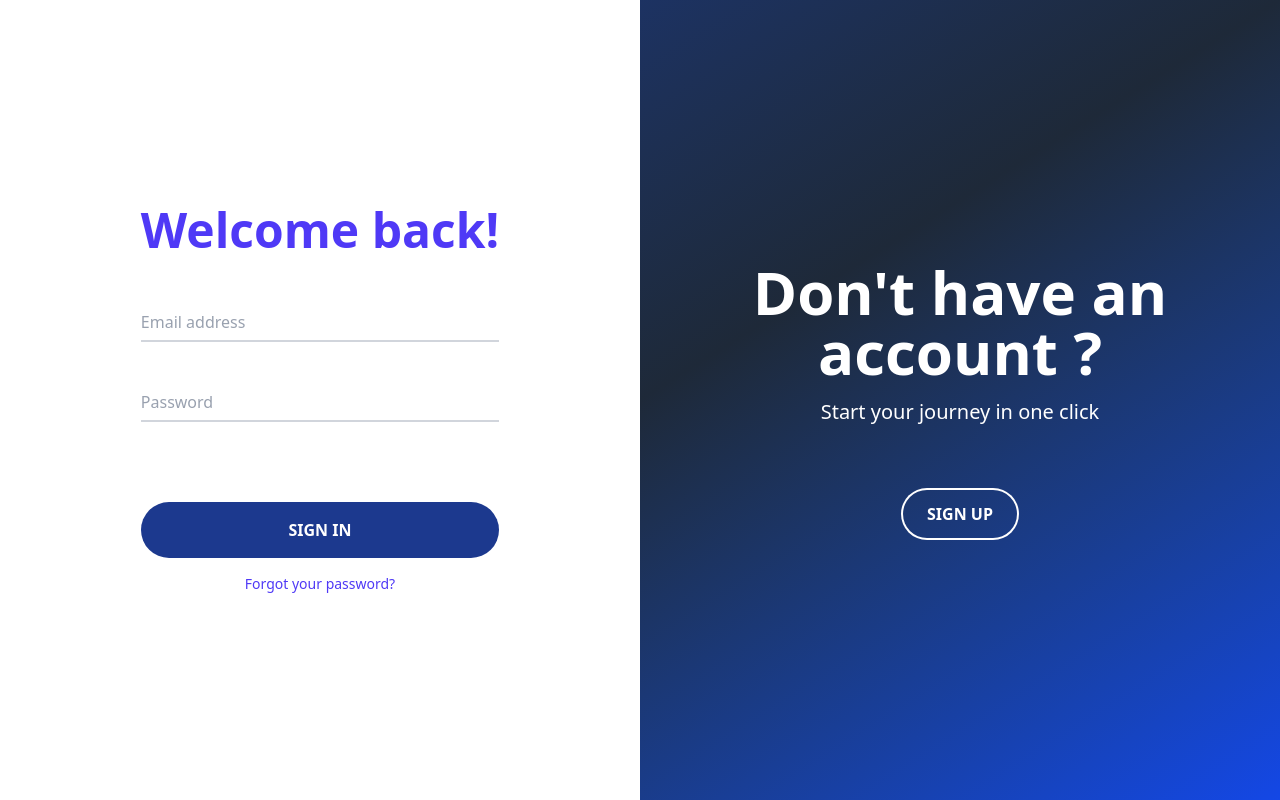
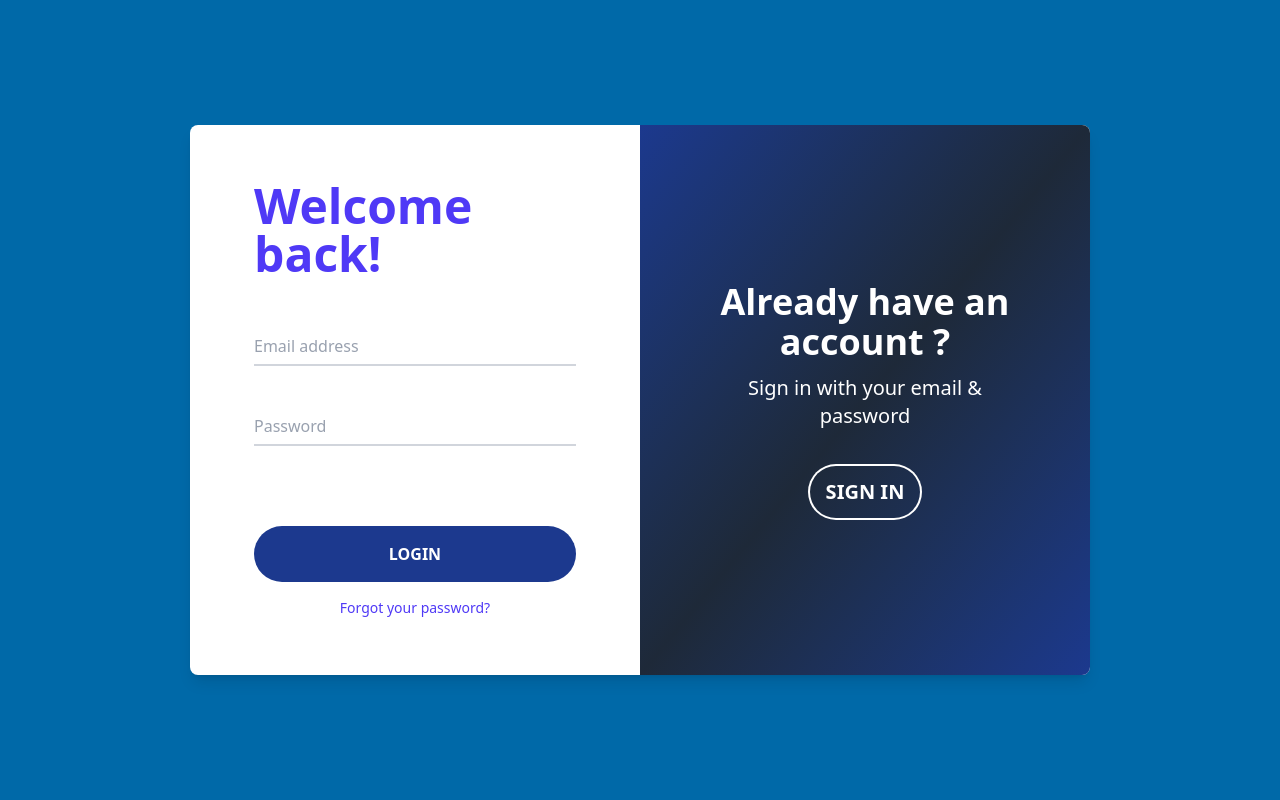
Before and after one commit to Shivanshu032/Uniclub, a React (Vite) app: page /login in a window 1280 px wide. Built offline with nearby package versions, Linux system fonts and the light colour scheme.

Commit message:
Refactor authentication components and update layout; add GDG image

```diff
--- a/src/components/Auth/LeftOverlayContent.jsx
+++ b/src/components/Auth/LeftOverlayContent.jsx
@@ -1,14 +1,14 @@
 const LeftOverlayContent = ({ isAnimated, setIsAnimated }) => {
   return (
     <div className="p-8 text-center">
-      <h1 className="text-6xl font-bold text-white mb-4">
+      <h1 className="text-4xl font-bold text-white mb-3">
         Already have an account ?
       </h1>
 
       <h5 className="text-xl text-white">Sign in with your email & password</h5>
-      <div className="mt-16">
+      <div className="mt-9">
         <button
-          className="py-3 px-6 bg-transparent rounded-full text-center text-white text-xl font-bold uppercase ring-2 ring-white active:scale-110 transition-transform ease-in"
+          className="py-3 px-4 bg-transparent rounded-full text-center text-white text-xl font-bold uppercase ring-2 ring-white active:scale-90 transition-transform ease-in"
           onClick={(e) => {
             setIsAnimated(!isAnimated);
           }}
--- a/src/components/Auth/LoginPage.jsx
+++ b/src/components/Auth/LoginPage.jsx
@@ -6,66 +6,46 @@ import RightOverlayContent from "./RightOverlayContent.jsx";
 
 const LoginPage = () => {
   const [isAnimated, setIsAnimated] = useState(false);
-  const overlayBg =
-    "bg-gradient-to-br from-blue-900 via-gray-800 to-blue-700";
+  const overlayBg = "bg-gradient-to-br from-blue-900 via-gray-800 to-blue-900";
 
   return (
-    <div className="h-4/5 w-4/5 bg-white overflow-hidden rounded-lg">
+    <div className="flex justify-center items-center min-h-screen w-full bg-sky-700">
+
+      <div className="relative w-[900px] h-[550px] bg-white overflow-hidden rounded-lg shadow-lg">
+
+        {/* Sign In Section */}
         <div
-        id="signin"
-        className={`bg-white absolute top-0 left-0 h-full w-1/2 flex justify-center items-center transition-all duration-700 ease-in-out z-20 ${
-          isAnimated ? "translate-x-full opacity-0" : ""
+          className={`absolute top-0 left-0 h-full w-1/2 flex justify-center items-center transition-all duration-700 ease-in-out z-20 ${
+            isAnimated ? "translate-x-full opacity-0" : "opacity-100"
           }`}
         >
           <SigninForm />
         </div>
 
+        {/* Sign Up Section */}
         <div
-        id="signup"
           className={`absolute top-0 left-0 h-full w-1/2 flex justify-center items-center transition-all duration-700 ease-in-out ${
-          isAnimated
-            ? "translate-x-full opacity-100 z-50 animate-show"
-            : "opacity-0 z-10"
+            isAnimated ? "translate-x-full opacity-100 z-50" : "opacity-0 z-10"
           }`}
         >
-        <div className="h-full w-full flex justify-center items-center">
           <SignupForm />
         </div>
-      </div>
 
+        {/* Overlay Section */}
         <div
-        id="overlay-container"
-        className={`absolute top-0 left-1/2 w-1/2 h-full overflow-hidden transition transition-transform duration-700 ease-in-out z-100 ${
+          className={`absolute top-0 left-1/2 w-1/2 h-full flex justify-center items-center overflow-hidden transition-transform duration-700 ease-in-out ${
             isAnimated ? "-translate-x-full" : ""
           }`}
         >
           <div
-          id="overlay"
-          className={`${overlayBg} relative -left-full h-full w-[200%] transform transition transition-transform duration-700 ease-in-out ${
-            isAnimated ? "translate-x-1/2" : "translate-x-0"
-          }`}
+            className={`${overlayBg} relative w-full h-full flex flex-col items-center justify-center p-8`}
           >
-          <div
-            id="overlay-left"
-            className={`w-1/2 h-full absolute flex justify-center items-center top-0 transform -translate-x-[20%] transition transition-transform duration-700 ease-in-out ${
-              isAnimated ? "translate-x-0" : "-translate-x-[20%]"
-            }`}
-          >
-            <LeftOverlayContent
-              isAnimated={isAnimated}
-              setIsAnimated={setIsAnimated}
-            />
-          </div>
-          <div
-            id="overlay-right"
-            className={`w-1/2 h-full absolute flex justify-center items-center top-0 right-0 transform transition transition-transform duration-700 ease-in-out ${
-              isAnimated ? "translate-x-[20%]" : "translate-x-0"
-            }`}
-          >
-            <RightOverlayContent
-              isAnimated={isAnimated}
-              setIsAnimated={setIsAnimated}
-            />
+            {/* Overlay Content */}
+            {!isAnimated ? (
+              <LeftOverlayContent isAnimated={isAnimated} setIsAnimated={setIsAnimated} />
+            ) : (
+              <RightOverlayContent isAnimated={isAnimated} setIsAnimated={setIsAnimated} />
+            )}
           </div>
         </div>
       </div>
--- a/src/components/Auth/RightOverlayContent.jsx
+++ b/src/components/Auth/RightOverlayContent.jsx
@@ -1,14 +1,14 @@
 const RightOverlayContent = ({ isAnimated, setIsAnimated }) => {
   return (
     <div className="p-8 text-center">
-      <h1 className="text-6xl font-bold text-white mb-4">
+      <h1 className="text-4xl font-bold text-white mb-3">
         Don't have an account ?
       </h1>
 
       <h5 className="text-xl text-white">Start your journey in one click</h5>
-      <div className="mt-16">
+      <div className="mt-10">
         <button
-          className="py-3 px-6 bg-transparent rounded-full text-center text-white font-bold uppercase ring-2 ring-white active:scale-110 transition-transform ease-in"
+          className="py-3 px-6 bg-transparent rounded-full text-center text-white font-bold uppercase ring-2 ring-white active:scale-90 transition-transform ease-in"
           onClick={(e) => {
             setIsAnimated(!isAnimated);
           }}
--- a/src/components/Auth/SigninForm.jsx
+++ b/src/components/Auth/SigninForm.jsx
@@ -48,7 +48,7 @@ const SigninForm = () => {
 
                 <input
                   type="submit"
-                  value="Sign in"
+                  value="Login"
                   className="mt-20 px-8 py-4 uppercase rounded-full bg-blue-900 hover:bg-blue-800 text-white font-semibold text-center block w-full focus:outline-none focus:ring focus:ring-offset-2 focus:ring-indigo-500 focus:ring-opacity-80 cursor-pointer"
                 />
               </form>
--- a/src/components/Dashboard/ClubCards.jsx
+++ b/src/components/Dashboard/ClubCards.jsx
@@ -3,9 +3,12 @@ import { motion } from "framer-motion"
 const clubs = [
   {
     id: 1,
-    name: "Photography Club",
-    description: "Capture moments and share your passion for photography",
-    image: "/placeholder.svg?height=100&width=100",
+    name: "Google Developer Student Club",
+    description: "Learn new technologies and collaborate on projects with peers and mentors",
+
+    image: "/GDG.png?height=100&width=100",
+    //give code to break line after description
+
     category: "Arts",
   },
   {
--- a/src/components/Layout.jsx
+++ b/src/components/Layout.jsx
@@ -17,7 +17,7 @@ import { Outlet } from "react-router";
 
 function Layout() {
   return (
-    <div className="flex flex-col justify-center items-center w-full h-full">
+    <div className="flex justify-center items-center min-h-screen w-full bg-gray-100">
       <Outlet />
     </div>
   );
```
Also changed, not shown: public/GDG.png (added), src/components/Auth/SignupForm.jsx (line endings or trailing spaces). Lines whose indentation alone changed are shown as unchanged.
